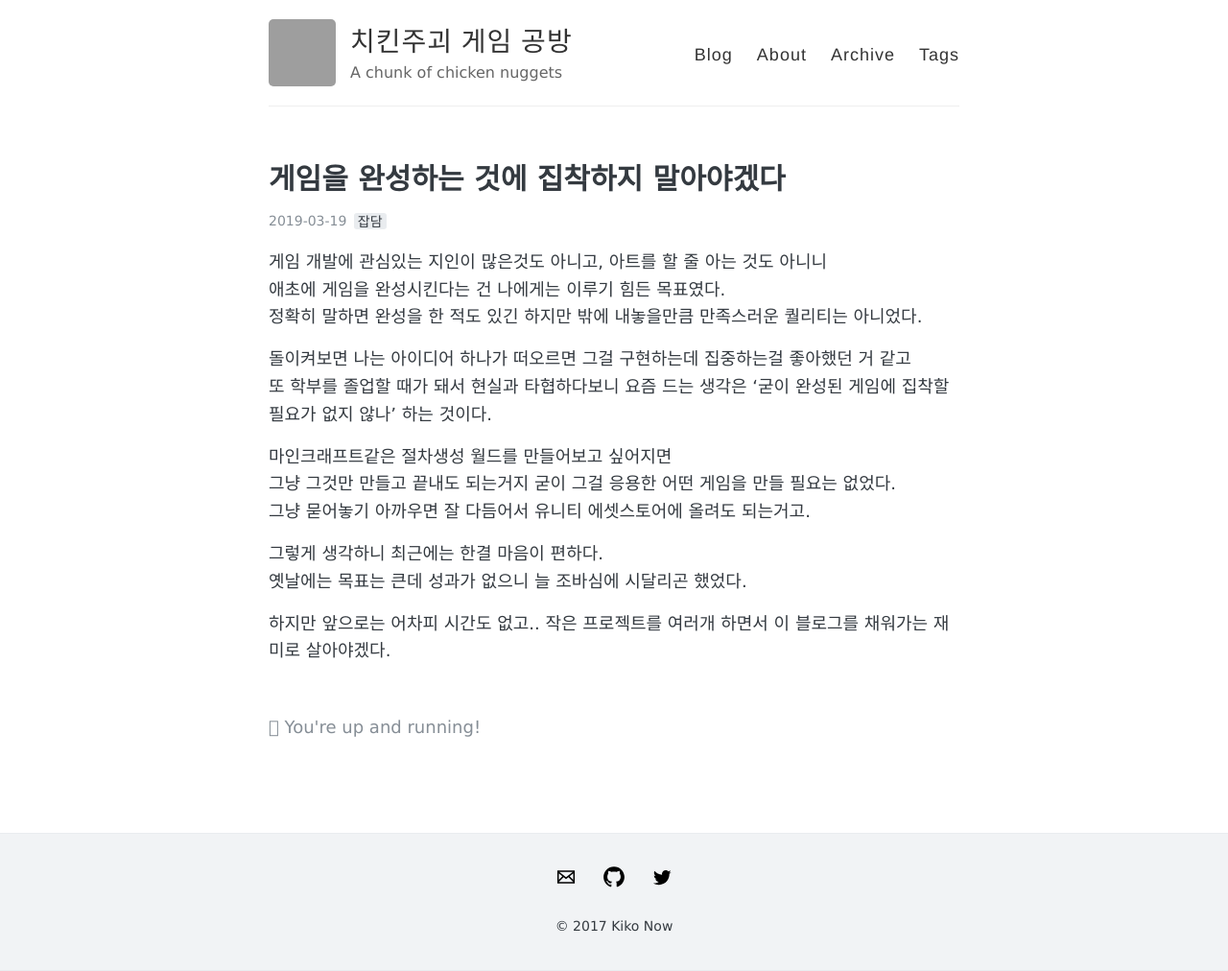
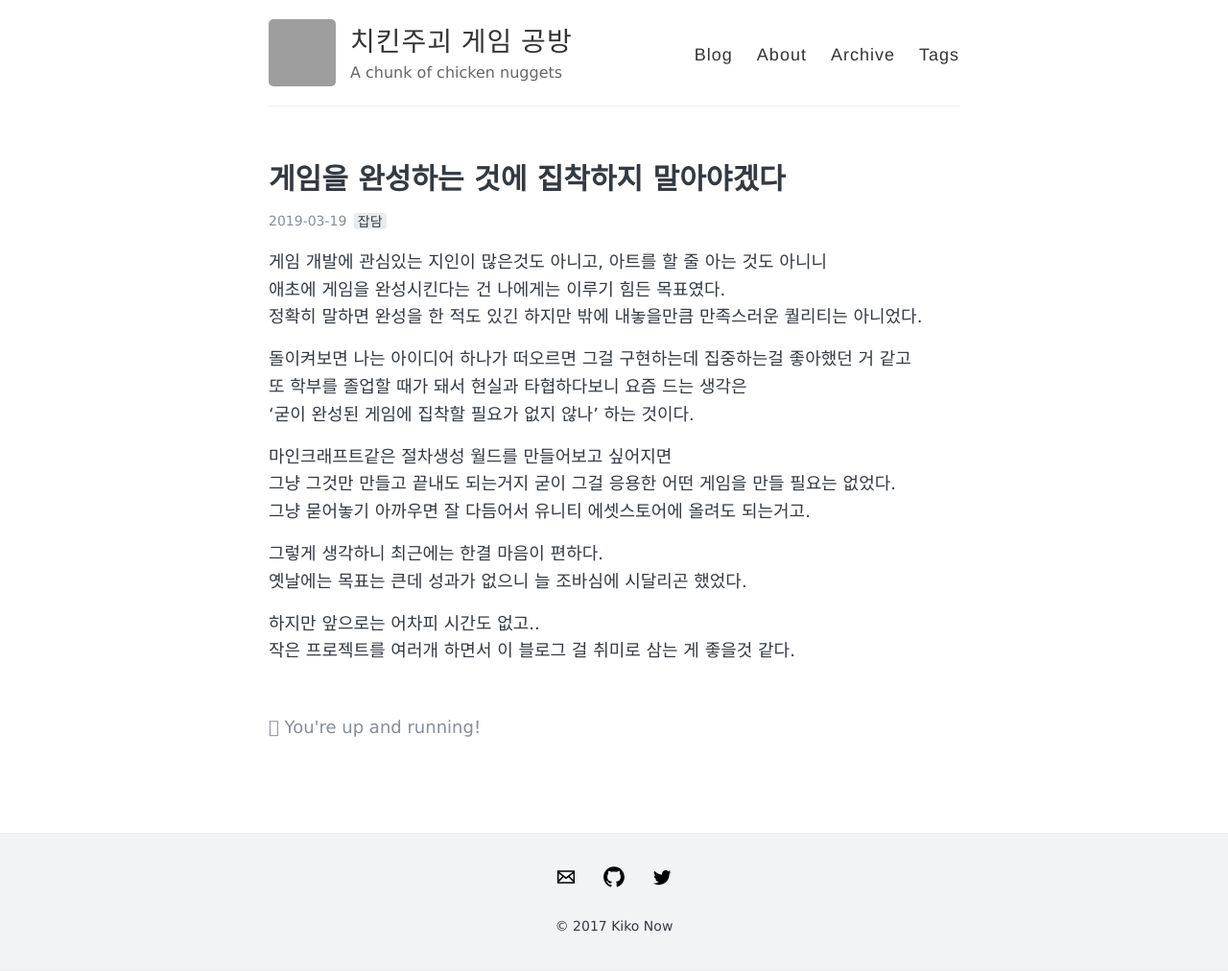
Before and after one commit to chickeningot/chickeningot.github.io, a Jekyll site: the page built from _posts/2019-3-19-game-dev.md, in a window 1280 px wide. Shown: the whole page at 96% size. Built offline with Jekyll 4.4.1, drawn with Linux system fonts in a browser that asks for light colours; comment, search, counter and statistics services are not loaded; grey boxes are pictures that could not be loaded.

Commit message:
Update 2019-3-19-game-dev.md

```diff
--- a/_posts/2019-3-19-game-dev.md
+++ b/_posts/2019-3-19-game-dev.md
@@ -21,4 +21,4 @@ tags:
 옛날에는 목표는 큰데 성과가 없으니 늘 조바심에 시달리곤 했었다.
 
 하지만 앞으로는 어차피 시간도 없고..
-작은 프로젝트를 여러개 하면서 이 블로그를 채워가는 재미로 살아야겠다.
+작은 프로젝트를 여러개 하면서 이 블로그 걸 취미로 삼는 게 좋을것 같다.
```
